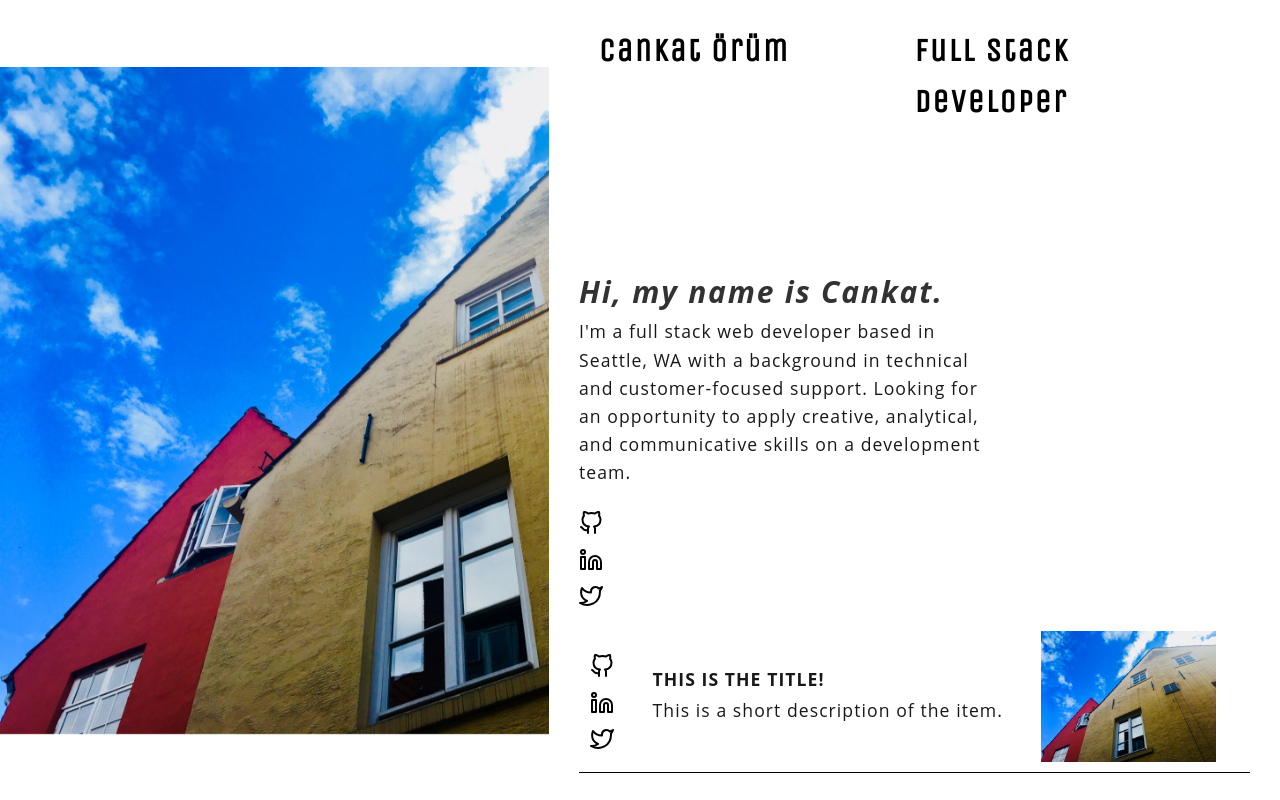
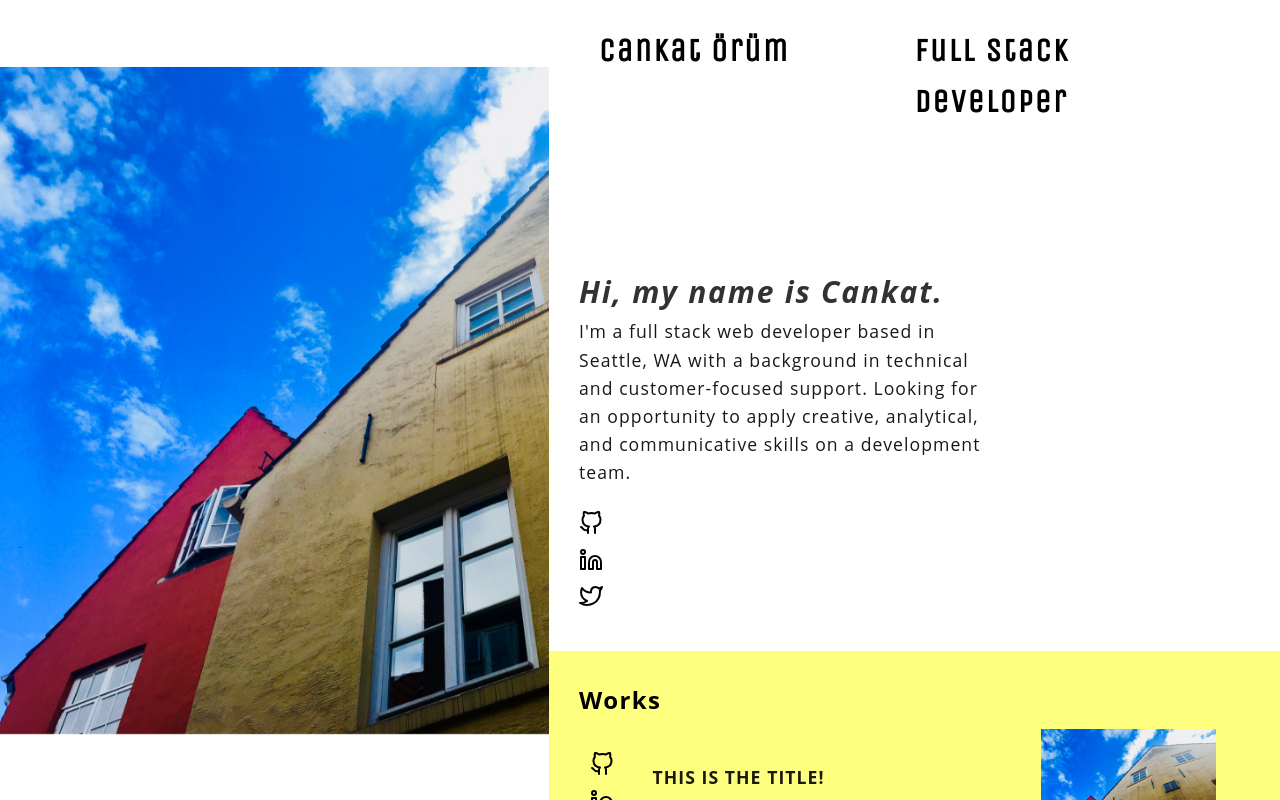
Before and after one commit to cankat-orum/personal-website, a React (Create React App) app: page / in a window 1280 px wide. Built offline with nearby package versions, Linux system fonts and the light colour scheme.

Commit message:
ADD Work List section | ADD styling to Work List

```diff
--- a/src/components/workItem.js
+++ b/src/components/workItem.js
@@ -82,7 +82,7 @@ const workItem = (props) => {
         <p className="long-desc">{props.longDesc}</p>
       </div>
       <figure className="item-figure">
-        <img src={image01} alt="Item Img" />
+        <img src={props.image} alt={props.imageAlt} />
       </figure>
       <br />
     </div>
--- a/src/components/workList.js
+++ b/src/components/workList.js
@@ -1,14 +1,44 @@
 import React from "react";
 import "../styles/style.css";
 import WorkItem from "./workItem.js";
+import image01 from "../assets/justin-lindemann-BiA9dOnPwLY-unsplash.jpg";
 
 const workList = () => {
   return (
-    <WorkItem
-      title="THIS IS THE TITLE!"
-      shortDesc="This is a short description of the item."
-      longDesc="This is a long description of the item. This is a long description of the item. This is a long description of the item."
-    />
+    <main className="worklist-main">
+      <header className="worklist-header">
+        <h2>Works</h2>
+      </header>
+      <ul className="worklist-ul">
+        <li>
+          <WorkItem
+            title="THIS IS THE TITLE!"
+            shortDesc="This is a short description of the item."
+            longDesc="This is a long description of the item. This is a long description of the item. This is a long description of the item."
+            image={image01}
+            imageAlt="Image Alt"
+          />
+        </li>
+        <li>
+          <WorkItem
+            title="THIS IS THE TITLE!"
+            shortDesc="This is a short description of the item."
+            longDesc="This is a long description of the item. This is a long description of the item. This is a long description of the item."
+            image={image01}
+            imageAlt="Image Alt"
+          />
+        </li>
+        <li>
+          <WorkItem
+            title="THIS IS THE TITLE!"
+            shortDesc="This is a short description of the item."
+            longDesc="This is a long description of the item. This is a long description of the item. This is a long description of the item."
+            image={image01}
+            imageAlt="Image Alt"
+          />
+        </li>
+      </ul>
+    </main>
   );
 };
 export default workList;
--- a/src/styles/style.css
+++ b/src/styles/style.css
@@ -101,9 +101,6 @@ html {
   border-bottom: 2px solid #000;
 }
 
-.desc-div {
-}
-
 .desc-header h2,
 .short-desc,
 .long-desc {
@@ -136,3 +133,14 @@ html {
 .list-item-div:hover .item-figure img {
   width: 240px;
 }
+
+.worklist-main {
+  margin: 0px -30px;
+  margin-top: 30px;
+  padding: 30px 30px;
+  background-color: rgb(254 255 127);
+}
+
+.worklist-ul {
+  list-style-type: none;
+}
```
